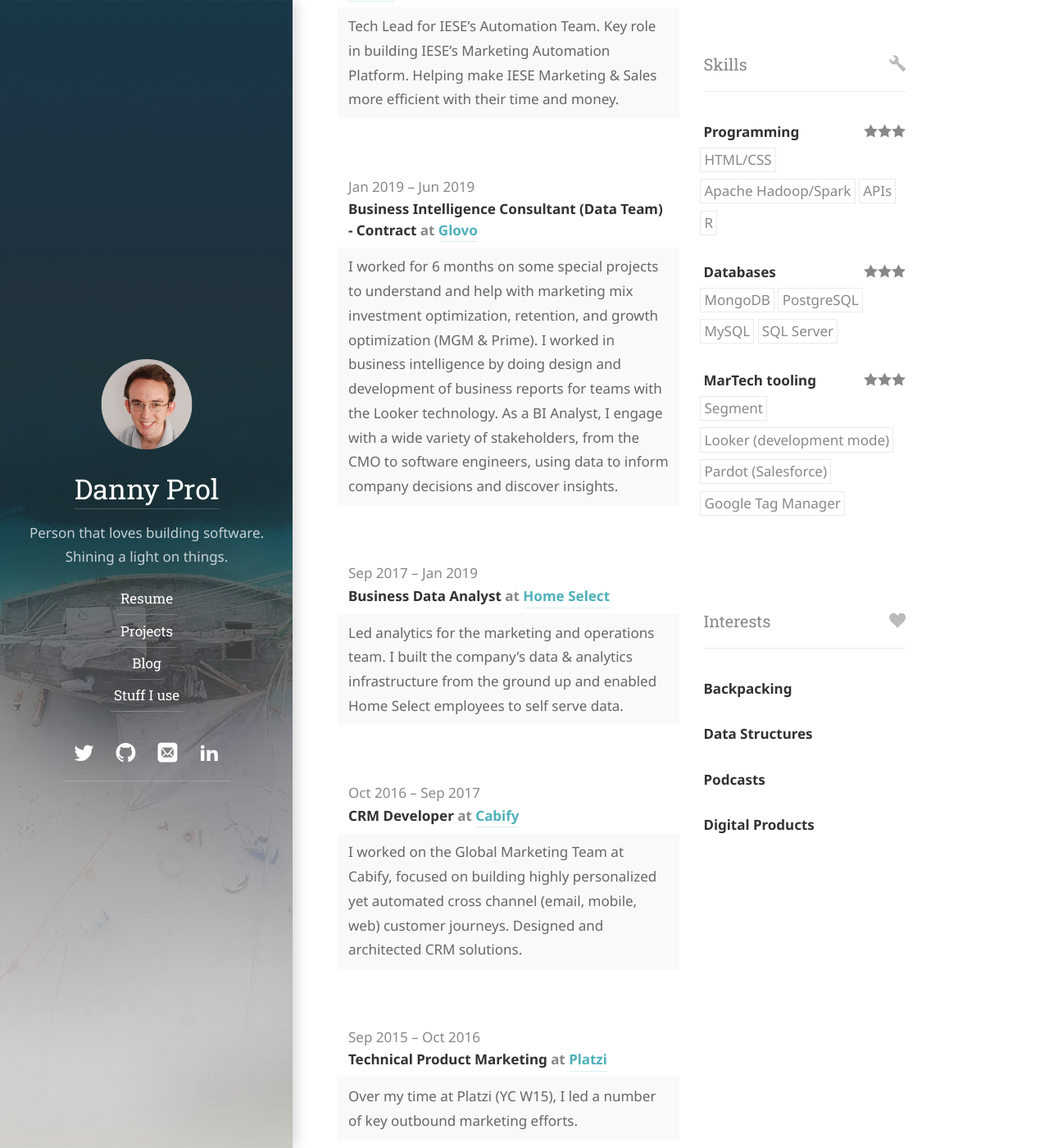
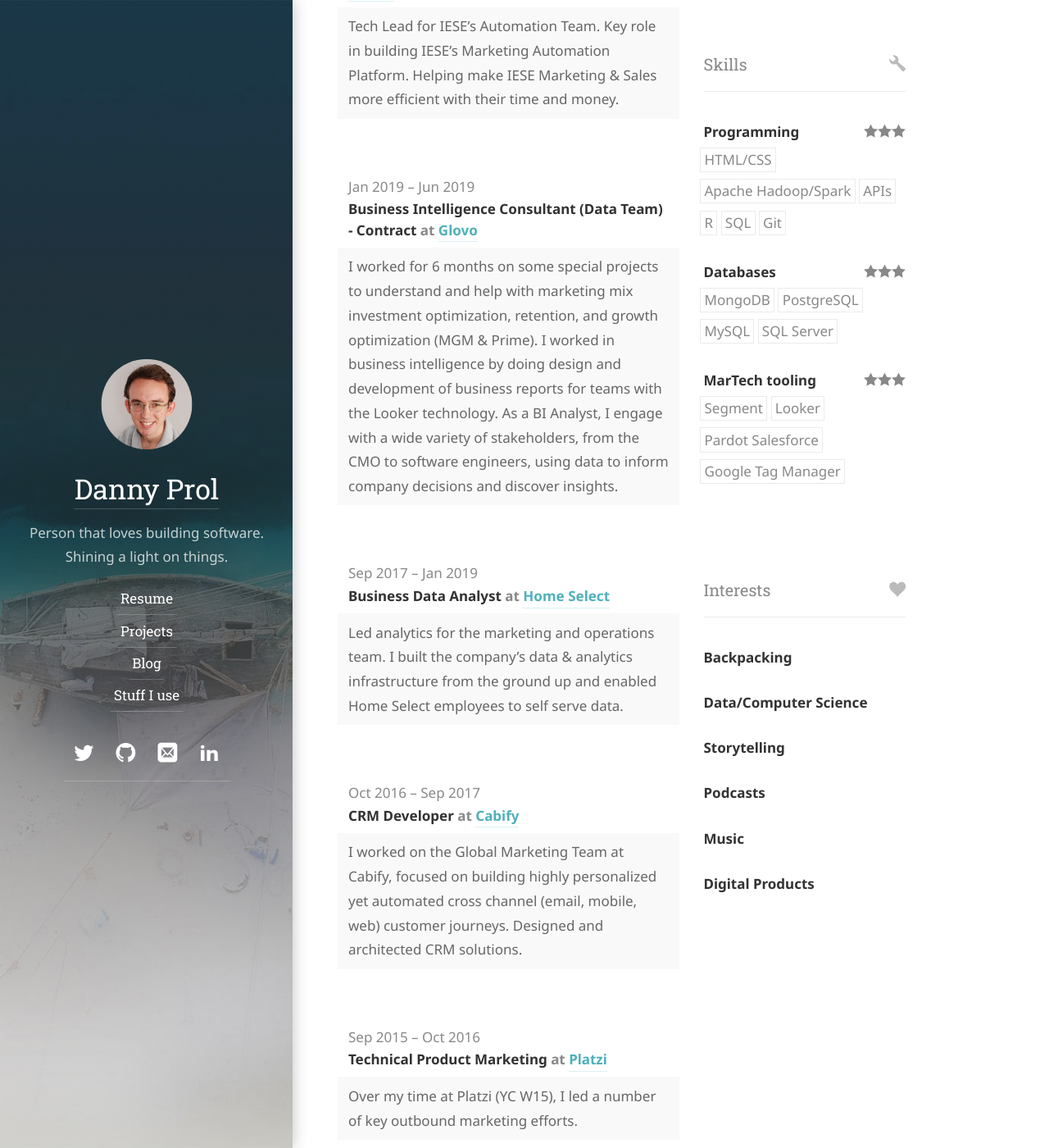
Before and after one commit to dprol/dprol.github.io, a Jekyll site: the page built from resume.md, in a window 1280 px wide and 1400 px high, scrolled down 722 px. Shown: the whole window at 82% size. Built offline with Jekyll 4.4.1, drawn with Linux system fonts in a browser that asks for light colours; some web fonts are replaced.

Commit message:
Update resume.yml

```diff
--- a/_data/resume.yml
+++ b/_data/resume.yml
@@ -101,6 +101,8 @@ skills:
       - "Apache Hadoop/Spark"
       - "APIs"
       - "R"
+      - "SQL"
+      - "Git"
   - name: "Databases"
     level: "Master"
     keywords:
@@ -112,8 +114,8 @@ skills:
     level: "Master"
     keywords:
       - "Segment"
-      - "Looker (development mode)"
-      - "Pardot (Salesforce)"
+      - "Looker"
+      - "Pardot Salesforce"
       - "Google Tag Manager"
 languages:
   - language: "Spanish"
@@ -122,6 +124,8 @@ languages:
     fluency: "Full professional proficiency"
 interests:
   - name: "Backpacking"
-  - name: "Data Structures"
+  - name: "Data/Computer Science"
+  - name: "Storytelling"
   - name: "Podcasts"
+  - name: "Music"
   - name: "Digital Products"
```
